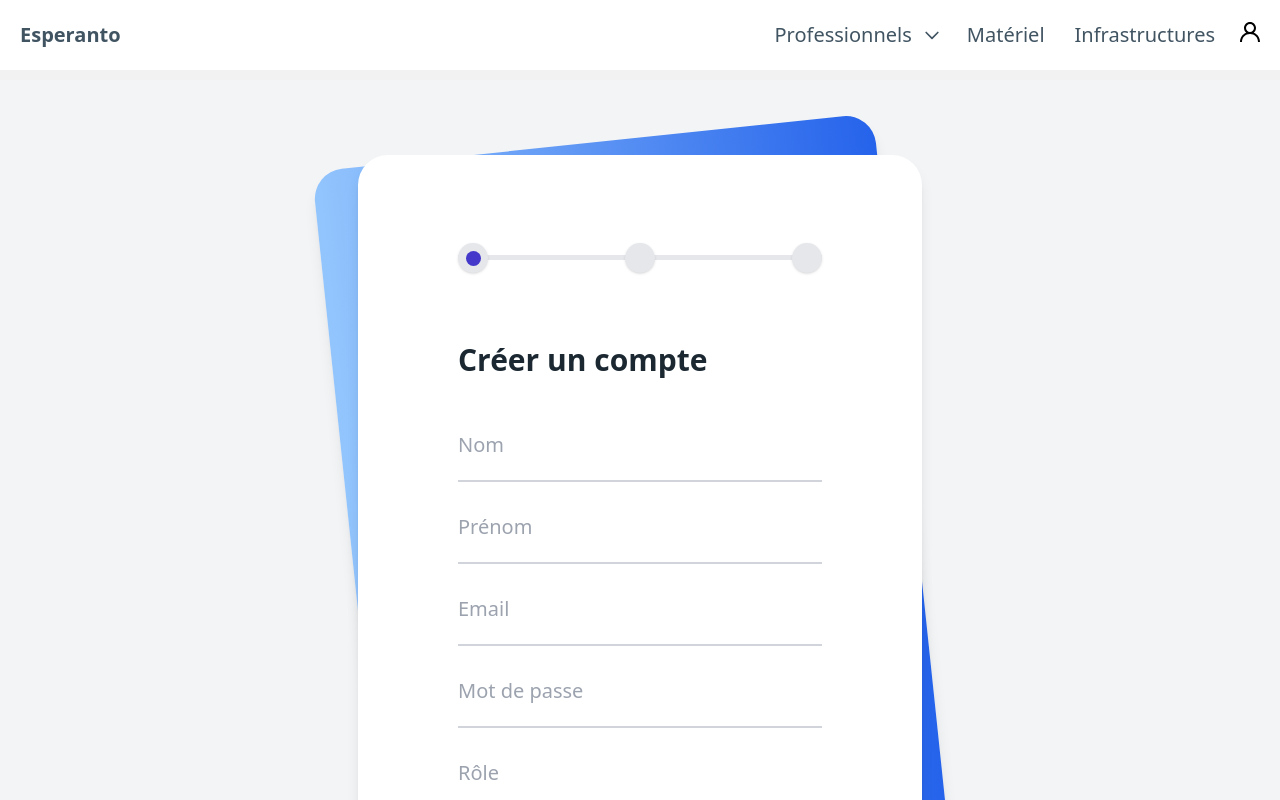
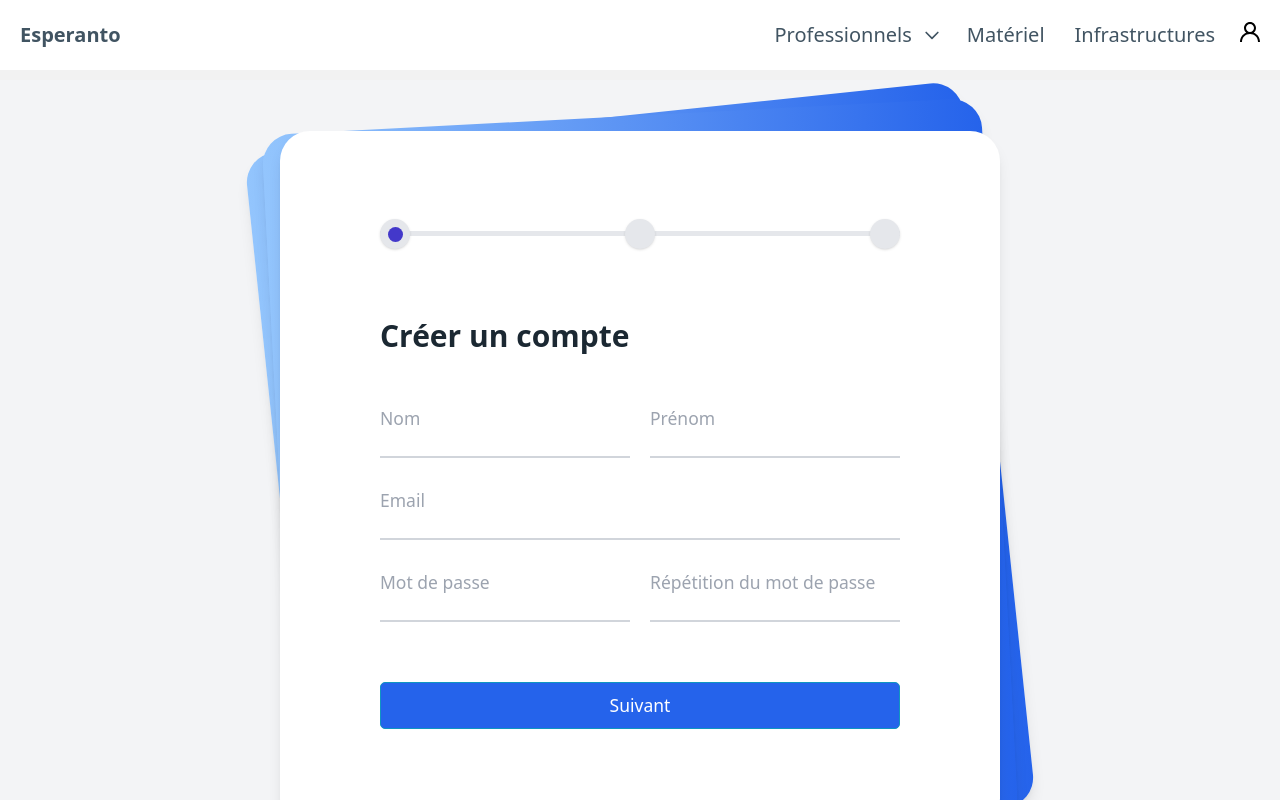
Before and after one commit to PaulGub/esperanto, a React (Vite) app in the folder front/: page /account in a window 1280 px wide. Built offline with nearby package versions, Linux system fonts and the light colour scheme.

Commit message:
create form input component

```diff
--- /dev/null
+++ b/front/src/components/FormInput.tsx
@@ -0,0 +1,41 @@
+interface FormInputProps {
+    id: string;
+    type: string;
+    label: string;
+    value: string;
+    setValue: any;
+}
+
+export default function FormInput(props: FormInputProps) {
+    return (
+        <div className="w-full relative" key={props.id}>
+            {props.type === "textarea" ? (
+                <textarea
+                    id={props.id}
+                    name={props.id}
+                    value={props.value}
+                    onChange={(e) => props.setValue(e.target.value)}
+                    className="h-20 shadow-none peer placeholder-transparent h-10 w-full border-t-0 border-r-0 border-l-0 border-b-2 border-gray-300 text-gray-900 focus:outline-none focus:border-blue-600 text-sm"
+                    placeholder={props.label}
+                    cols={16}
+                ></textarea>
+            ) : (
+                <input
+                    id={props.id}
+                    name={props.id}
+                    type={props.type}
+                    value={props.value}
+                    onChange={(e) => props.setValue(e.target.value)}
+                    className="shadow-none peer placeholder-transparent h-10 w-full border-t-0 border-r-0 border-l-0 border-b-2 border-gray-300 text-gray-900 focus:outline-none focus:border-blue-600 text-sm"
+                    placeholder={props.label}
+                />
+            )}
+            <label
+                htmlFor={props.id}
+                className="absolute left-0 -top-3.5 text-gray-600 peer-placeholder-shown:text-base peer-placeholder-shown:text-gray-400 peer-placeholder-shown:top-2 transition-all peer-focus:-top-3.5 peer-focus:text-gray-600 text-[12px] peer-focus:text-[12px] peer-placeholder-shown:text-sm"
+            >
+                {props.label}
+            </label>
+        </div>
+    );
+}
--- a/front/src/pages/AccountCreation.tsx
+++ b/front/src/pages/AccountCreation.tsx
@@ -1,6 +1,8 @@
 import { useState } from "react";
 import { createUser } from "../client/client";
 import ProgressSteps from "../components/ProgressSteps";
+import { Roles } from "../utils/types/Roles";
+import FormInput from "../components/FormInput";
 
 enum Navigation {
   Previous,
@@ -23,16 +25,17 @@ const labels = [
 export default function AccountCreation() {
   let [currentStepIndex, setCurrentStepIndex] = useState(0);
 
-  const [firstName, setFirstName] = useState("");
-  const [lastName, setLastName] = useState("");
-  const [email, setEmail] = useState("");
-  const [password, setPassword] = useState("");
-  const [phoneNumber, setPhoneNumber] = useState("");
-  const [role, setRole] = useState("");
-  const [healthNetwork, setHealthNetwork] = useState("");
-  const [professionalStatus, setProfessionalStatus] = useState("");
-  const [experiences, setExperiences] = useState("");
-  const [description, setDescription] = useState("");
+  const [firstName, setFirstName] = useState<string>("");
+  const [lastName, setLastName] = useState<string>("");
+  const [email, setEmail] = useState<string>("");
+  const [password1, setPassword1] = useState<string>("");
+  const [password2, setPassword2] = useState<string>("");
+  const [phoneNumber, setPhoneNumber] = useState<string>("");
+  const [role, setRole] = useState<Roles|string>(Roles.HEALTH_ACTOR);
+  const [healthNetwork, setHealthNetwork] = useState<string>("");
+  const [professionalStatus, setProfessionalStatus] = useState<string>("");
+  const [experiences, setExperiences] = useState<string>("");
+  const [description, setDescription] = useState<string>("");
 
   function actionForm(navigation: Navigation) {
     if (navigation === Navigation.Previous) {
@@ -47,10 +50,14 @@ export default function AccountCreation() {
     // createUser(firstName, lastName, email, password, phoneNumber, role, healthNetwork, professionalStatus, experiences, description);
   }
 
+  const inputClassName = "shadow-none peer placeholder-transparent h-10 w-full border-t-0 border-r-0 border-l-0 border-b-2 border-gray-300 text-gray-900 focus:outline-none focus:border-blue-600 text-sm";
+  const labelClassName = "absolute left-0 -top-3.5 text-gray-600 peer-placeholder-shown:text-base peer-placeholder-shown:text-gray-400 peer-placeholder-shown:top-2 transition-all peer-focus:-top-3.5 peer-focus:text-gray-600 text-[12px] peer-focus:text-[12px] peer-placeholder-shown:text-sm";
+
   return (
-    <div className="mt-16 min-h-screen bg-gray-100 py-6 flex flex-col justify-center sm:py-12">
+    <div className="mt-16 min-h-screen bg-gray-100 py-6 flex flex-col justify-center sm:py-">
       <div className="relative py-3 sm:max-w-xl sm:mx-auto">
         <div className="absolute inset-0 bg-gradient-to-r from-blue-300 to-blue-600 shadow-lg transform -skew-y-6 sm:skew-y-0 sm:-rotate-6 sm:rounded-3xl"></div>
+        <div className="absolute inset-0 bg-gradient-to-r from-blue-300 to-blue-600 shadow-lg transform -skew-y-6 sm:skew-y-0 sm:-rotate-3 sm:rounded-3xl"></div>
         <div className="relative px-4 py-10 bg-white shadow-lg sm:rounded-3xl sm:p-20">
           <div className="max-w-md mx-auto">
             <ProgressSteps currentStepIndex={currentStepIndex} labels={labels}></ProgressSteps>
@@ -58,187 +65,77 @@ export default function AccountCreation() {
               <h1 className="text-2xl font-semibold">Créer un compte</h1>
             </div>
             <div className="divide-y divide-gray-200">
-              <div className="py-8 text-base leading-6 space-y-4 text-gray-700 sm:text-lg sm:leading-7">
-                {labels[currentStepIndex] === Labels.Step1 ?
-                  (<div>
+              <div className="pt-8 text-base leading-6 space-y-4 text-gray-700 sm:text-lg sm:leading-7">
+                {labels[currentStepIndex] === Labels.Step1 ? (
+                  <div>
+                    <div className="flex gap-4">
+                      <FormInput id="lastName" type="text" label="Nom" value={lastName} setValue={setLastName}></FormInput>
+                      <FormInput id="firstName" type="text" label="Prénom" value={firstName} setValue={setFirstName}></FormInput>
+                    </div>
+                    <div className="flex gap-4">
+                      <FormInput id="email" type="email" label="Email" value={email} setValue={setEmail}></FormInput>
+                    </div>
+                    <div className="flex gap-4">
+                      <FormInput id="password1" type="password" label="Mot de passe" value={password1} setValue={setPassword1}></FormInput>
+                      <FormInput id="password2" type="password" label="Répétition du mot de passe" value={password2} setValue={setPassword2}></FormInput>
+                    </div>
+                  </div>
+                ) : labels[currentStepIndex] === Labels.Step3 ? (
+                  <div>
+                    <div className="flex gap-4">
+                      <FormInput id="phoneNumber" type="tel" label="Numéro de téléphone" value={phoneNumber} setValue={setPhoneNumber}></FormInput>
+                      <FormInput id="healthNetwork" type="text" label="Réseau de santé" value={healthNetwork} setValue={setHealthNetwork}></FormInput>
+                    </div>
+                    <div className="flex gap-4">
+                      <FormInput id="professionalStatus" type="text" label="Statut professionnel" value={professionalStatus} setValue={setProfessionalStatus}></FormInput>
+                      <FormInput id="experiences" type="text" label="Expériences" value={experiences} setValue={setExperiences}></FormInput>
+                    </div>
+                    <div className="flex gap-4">
+                      <FormInput id="description" type="textarea" label="Description" value={description} setValue={setDescription}></FormInput>
+                    </div>
+                  </div>
+                ) : labels[currentStepIndex] === Labels.Step2 ? (
+                  <div>
                     <div className="relative">
-                      <input
-                        id="lastName"
-                        name="lastName"
-                        type="text"
-                        value={lastName}
-                        onChange={(e) => setLastName(e.target.value)}
-                        className="shadow-none active:outline-none peer placeholder-transparent h-10 w-full border-t-0 border-r-0 border-l-0 border-b-2 border-gray-300 text-gray-900 focus:outline-none focus:border-blue-600"
-                        placeholder="Nom"
-                      />
-                      <label
-                        htmlFor="lastName"
-                        className="absolute left-0 -top-3.5 text-gray-600 text-sm peer-placeholder-shown:text-base peer-placeholder-shown:text-gray-400 peer-placeholder-shown:top-2 transition-all peer-focus:-top-3.5 peer-focus:text-gray-600 peer-focus:text-sm"
-                      >
-                        Nom
-                      </label>
-                    </div>
-                    <div className="relative">
-                      <input
-                        id="firstName"
-                        name="firstName"
-                        type="text"
-                        value={firstName}
-                        onChange={(e) => setFirstName(e.target.value)}
-                        className="shadow-none peer placeholder-transparent h-10 w-full border-t-0 border-r-0 border-l-0 border-b-2 border-gray-300 text-gray-900 focus:outline-none focus:border-blue-600"
-                        placeholder="Prénom"
-                      />
-                      <label
-                        htmlFor="firstName"
-                        className="absolute left-0 -top-3.5 text-gray-600 text-sm peer-placeholder-shown:text-base peer-placeholder-shown:text-gray-400 peer-placeholder-shown:top-2 transition-all peer-focus:-top-3.5 peer-focus:text-gray-600 peer-focus:text-sm"
-                      >
-                        Prénom
-                      </label>
-                    </div>
-                    <div className="relative">
-                      <input
-                        id="email"
-                        name="email"
-                        type="email"
-                        value={email}
-                        onChange={(e) => setEmail(e.target.value)}
-                        className="shadow-none peer placeholder-transparent h-10 w-full border-t-0 border-r-0 border-l-0 border-b-2 border-gray-300 text-gray-900 focus:outline-none focus:border-blue-600"
-                        placeholder="Email"
-                      />
-                      <label
-                        htmlFor="email"
-                        className="absolute left-0 -top-3.5 text-gray-600 text-sm peer-placeholder-shown:text-base peer-placeholder-shown:text-gray-400 peer-placeholder-shown:top-2 transition-all peer-focus:-top-3.5 peer-focus:text-gray-600 peer-focus:text-sm"
-                      >
-                        Email
-                      </label>
-                    </div>
-                    <div className="relative">
-                      <input
-                        id="password"
-                        name="password"
-                        type="password"
-                        value={password}
-                        onChange={(e) => setPassword(e.target.value)}
-                        className="shadow-none peer placeholder-transparent h-10 w-full border-t-0 border-r-0 border-l-0 border-b-2 border-gray-300 text-gray-900 focus:outline-none focus:border-blue-600"
-                        placeholder="Mot de passe"
-                      />
-                      <label
-                        htmlFor="password"
-                        className="absolute left-0 -top-3.5 text-gray-600 text-sm peer-placeholder-shown:text-base peer-placeholder-shown:text-gray-400 peer-placeholder-shown:top-2 transition-all peer-focus:-top-3.5 peer-focus:text-gray-600 peer-focus:text-sm"
-                      >
-                        Mot de passe
-                      </label>
-                    </div>
-                    <div className="relative">
-                      <input
+                      <select
                         id="role"
                         name="role"
-                        type="text"
                         value={role}
                         onChange={(e) => setRole(e.target.value)}
-                        className="shadow-none peer placeholder-transparent h-10 w-full border-t-0 border-r-0 border-l-0 border-b-2 border-gray-300 text-gray-900 focus:outline-none focus:border-blue-600"
-                        placeholder="Rôle"
-                      />
+                        className={inputClassName}
+                      >
+                        <option value={Roles.HEALTH_ACTOR}>{Roles.HEALTH_ACTOR}</option>
+                        <option value={Roles.INDUSTRIAL}>{Roles.INDUSTRIAL}</option>
+                        <option value={Roles.RESEARCHER}>{Roles.RESEARCHER}</option>
+                      </select>
                       <label
                         htmlFor="role"
-                        className="absolute left-0 -top-3.5 text-gray-600 text-sm peer-placeholder-shown:text-base peer-placeholder-shown:text-gray-400 peer-placeholder-shown:top-2 transition-all peer-focus:-top-3.5 peer-focus:text-gray-600 peer-focus:text-sm"
+                        className={labelClassName}
                       >
                         Rôle
                       </label>
                     </div>
-                  </div>)
-                : labels[currentStepIndex] === Labels.Step2 ?
-                  (<div>
-                    <div className="relative">
-                      <input
-                        id="phoneNumber"
-                        name="phoneNumber"
-                        type="tel"
-                        value={phoneNumber}
-                        onChange={(e) => setPhoneNumber(e.target.value)}
-                        className="shadow-none peer placeholder-transparent h-10 w-full border-t-0 border-r-0 border-l-0 border-b-2 border-gray-300 text-gray-900 focus:outline-none focus:border-blue-600"
-                        placeholder="Numéro de téléphone"
-                      />
-                      <label
-                        htmlFor="phoneNumber"
-                        className="absolute left-0 -top-3.5 text-gray-600 text-sm peer-placeholder-shown:text-base peer-placeholder-shown:text-gray-400 peer-placeholder-shown:top-2 transition-all peer-focus:-top-3.5 peer-focus:text-gray-600 peer-focus:text-sm"
-                      >
-                        Numéro de téléphone
-                      </label>
-                    </div>
-                    <div className="relative">
-                      <input
-                        id="healthNetwork"
-                        name="healthNetwork"
-                        type="text"
-                        value={healthNetwork}
-                        onChange={(e) => setHealthNetwork(e.target.value)}
-                        className="shadow-none peer placeholder-transparent h-10 w-full border-t-0 border-r-0 border-l-0 border-b-2 border-gray-300 text-gray-900 focus:outline-none focus:border-blue-600"
-                        placeholder="Réseau de santé"
-                      />
-                      <label
-                        htmlFor="healthNetwork"
-                        className="absolute left-0 -top-3.5 text-gray-600 text-sm peer-placeholder-shown:text-base peer-placeholder-shown:text-gray-400 peer-placeholder-shown:top-2 transition-all peer-focus:-top-3.5 peer-focus:text-gray-600 peer-focus:text-sm"
-                      >
-                        Réseau de santé
-                      </label>
-                    </div>
-                    <div className="relative">
-                      <input
-                        id="professionalStatus"
-                        name="professionalStatus"
-                        type="text"
-                        value={professionalStatus}
-                        onChange={(e) => setProfessionalStatus(e.target.value)}
-                        className="shadow-none peer placeholder-transparent h-10 w-full border-t-0 border-r-0 border-l-0 border-b-2 border-gray-300 text-gray-900 focus:outline-none focus:border-blue-600"
-                        placeholder="Statut professionnel"
-                      />
-                      <label
-                        htmlFor="professionalStatus"
-                        className="absolute left-0 -top-3.5 text-gray-600 text-sm peer-placeholder-shown:text-base peer-placeholder-shown:text-gray-400 peer-placeholder-shown:top-2 transition-all peer-focus:-top-3.5 peer-focus:text-gray-600 peer-focus:text-sm"
-                      >
-                        Statut professionnel
-                      </label>
-                    </div>
-                    <div className="relative">
-                      <input
-                        id="experiences"
-                        name="experiences"
-                        type="text"
-                        value={experiences}
-                        onChange={(e) => setExperiences(e.target.value)}
-                        className="shadow-none peer placeholder-transparent h-10 w-full border-t-0 border-r-0 border-l-0 border-b-2 border-gray-300 text-gray-900 focus:outline-none focus:border-blue-600"
-                        placeholder="Expériences"
-                      />
-                      <label
-                        htmlFor="experiences"
-                        className="absolute left-0 -top-3.5 text-gray-600 text-sm peer-placeholder-shown:text-base peer-placeholder-shown:text-gray-400 peer-placeholder-shown:top-2 transition-all peer-focus:-top-3.5 peer-focus:text-gray-600 peer-focus:text-sm"
-                      >
-                        Expériences
-                      </label>
-                    </div>
-                    <div className="relative">
-                      <textarea
-                        id="description"
-                        name="description"
-                        value={description}
-                        onChange={(e) => setDescription(e.target.value)}
-                        className="shadow-none peer placeholder-transparent h-20 w-full border-t-0 border-r-0 border-l-0 border-b-2 border-gray-300 text-gray-900 focus:outline-none focus:border-blue-600"
-                        placeholder="Description"
-                      />
-                      <label
-                        htmlFor="description"
-                        className="absolute left-0 -top-3.5 text-gray-600 text-sm peer-placeholder-shown:text-base peer-placeholder-shown:text-gray-400 peer-placeholder-shown:top-2 transition-all peer-focus:-top-3.5 peer-focus:text-gray-600 peer-focus:text-sm"
-                      >
-                        Description
-                      </label>
-                    </div>
-                  </div>)
-                :
-                  (<div></div>)}
-                <div className="relative flex gap-4">
-                  <button className="bg-blue-500 text-white rounded-md px-2 py-1" onClick={() => actionForm(Navigation.Previous)}>Précédent</button>
-                  <button className="bg-blue-500 text-white rounded-md px-2 py-1" onClick={() => actionForm(Navigation.Next)}>Suivant</button>
+                  </div>
+                ) : (
+                  <div>Votre compte a bien été créé !</div>
+                )}
+                <div className="pt-4 flex items-center space-x-4">
+                  {(currentStepIndex > 0 && currentStepIndex < labels.length) ? (
+                    <button
+                      onClick={() => actionForm(Navigation.Previous)}
+                      className="bg-blue-600 hover:bg-blue-700 text-white py-2 px-4 rounded focus:outline-none focus:shadow-outline text-sm"
+                    >
+                      Précédent
+                    </button>
+                  ) : null}
+                  {currentStepIndex < labels.length ? (
+                    <button
+                      onClick={() => actionForm(Navigation.Next)}
+                      className="bg-blue-600 hover:bg-blue-700 text-white py-2 px-4 rounded focus:outline-none focus:shadow-outline text-sm"
+                    >
+                      {currentStepIndex === labels.length - 1 ? "Créer le compte" : "Suivant"}
+                    </button>
+                  ) : null}
                 </div>
               </div>
             </div>
--- /dev/null
+++ b/front/src/utils/types/Roles.ts
@@ -0,0 +1,5 @@
+export enum Roles {
+    HEALTH_ACTOR = "Acteur de la santé",
+    RESEARCHER = "Chercheur",
+    INDUSTRIAL = "Industriel",
+}
```
Also changed, not shown: front/src/components/ProgressSteps.tsx (+5 -5 lines), front/src/pages/search.tsx (+7 -12 lines).
